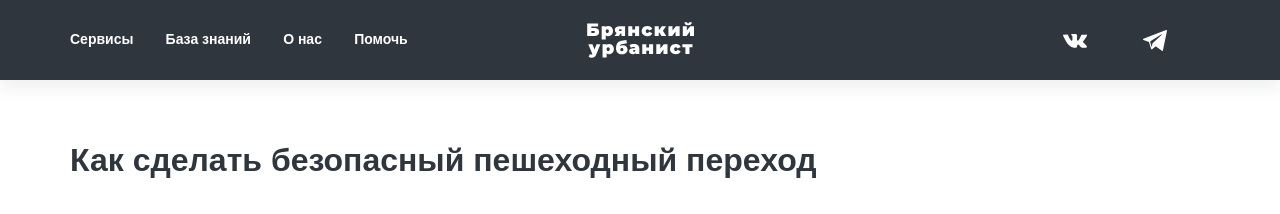
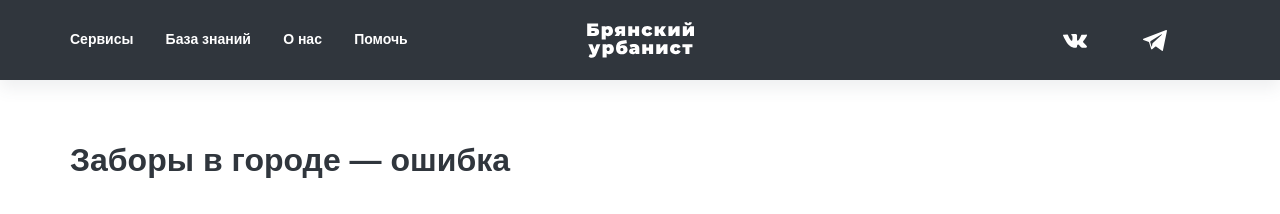
Before and after one commit to EgorKondrashov/brurban, a website: page app/article/article_fence-mistake.html in a window 1280 px wide. Shown: the top 214 px of the page. Drawn offline with nearby package versions, Linux system fonts and the light colour scheme; files that its build step writes are made by us from their sources.

```diff
--- a/app/article/article_fence-mistake.html
+++ b/app/article/article_fence-mistake.html
@@ -76,7 +76,7 @@
 			<div class="row">
 				<div class="col-md-10">
 					<div class="text-left">
-						<h1 class="h1-title title">Как сделать безопасный пешеходный переход</h1>
+						<h1 class="h1-title title">Заборы в городе — ошибка</h1>
 					</div>
 
 					<div class="main mt-4">
```
